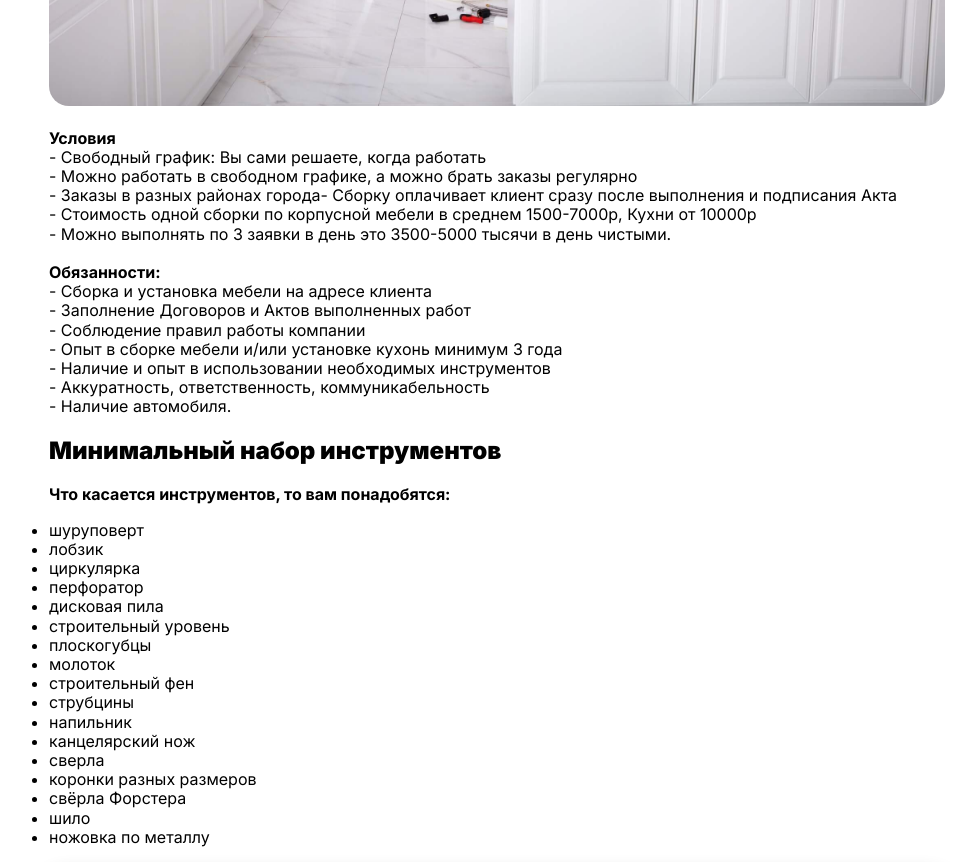
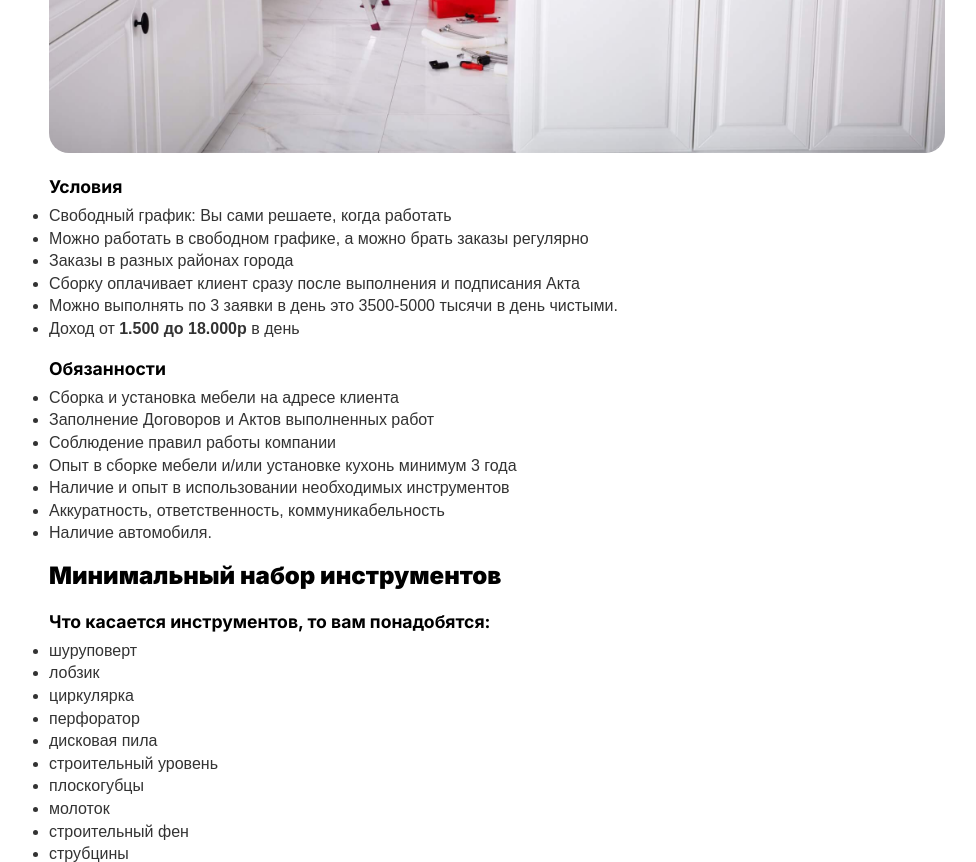
Before and after one commit to hellazazel/sbrokamebeli, a website: page app/pages/vacancy.html in a window 1280 px wide. Shown: the part 840-1702 px from the top of the page, without its empty margins (143-1119 px from the left). Drawn offline with Linux system fonts and the light colour scheme.

Commit message:
add_vacancy_button_close_redisign_page

```diff
--- a/app/js/vacancy.js
+++ b/app/js/vacancy.js
@@ -2,7 +2,7 @@ document.querySelector("#submit").addEventListener("click", (e) => {
   e.preventDefault();
 
   //ВВЕДИТЕ ДЕЙСТВУЮЩИЙ НОМЕР WHATSAPP:
-  const phone__number = "+7-951-146-41-96";
+  const phone__number = "+7-904-084-88-52";
 
   const master = document.querySelector("#master").value; // переменная
   const old = document.querySelector("#old").value;
--- a/app/pages/vacancy.html
+++ b/app/pages/vacancy.html
@@ -14,6 +14,11 @@
 <body>
 
   <section class="vacancy">
+    <div class="vacancy__close-button">
+      <a class="articles__close-link" href="https://sborkamebelispb.ru/">
+        <p class="articles__close-btn">✖</p>
+      </a>
+    </div>
     <h1 class="vacancy__title">Вакансия сборщик мебели </h1>
 
     <h2 class="vacancy__subtitle-blue">Ищите подработку сборщиком мебели ?</h2>
@@ -23,38 +28,47 @@
       Приглашаем вас на работу в штат или на подработку.<br>
     </p>
 
-    <p class="vacancy__text">Если вы:</p>
+    <p class="vacancy__text"><span class="vacancy__text-bold">Если вы:</span></p>
     <ul class="vacancy__list">
       <li class="vacancy__item">Ответственный</li>
       <li class="vacancy__item">Не привыкли опаздывать</li>
       <li class="vacancy__item">Есть собственный автомобиль</li>
       <li class="vacancy__item">С личным инструментом </li>
-      <li class="vacancy__item">С опытом в сборке корпусной мебели или кухоннных гарнитуров</li>
+      <li class="vacancy__item">С опытом в сборке корпусной мебели или кухонных гарнитуров</li>
     </ul>
 
     <img class="vacancy__img" src="/app/images/src/blog/Мастер.jpeg" alt="" />
 
     <p class="vacancy__text">
-      <span class="vacancy__text-bold">Условия</span><br>
-      - Свободный график: Вы сами решаете, когда работать<br>
-      - Можно работать в свободном графике, а можно брать заказы регулярно<br>
-      - Заказы в разных районах города- Сборку оплачивает клиент сразу после выполнения и подписания Акта<br>
-      - Стоимость одной сборки по корпусной мебели в среднем 1500-7000р, Кухни от 10000р<br>
-      - Можно выполнять по 3 заявки в день это 3500-5000 тысячи в день чистыми. <br><br>
-      <span class="vacancy__text-bold">Обязанности:</span><br>
-      - Сборка и установка мебели на адресе клиента<br>
-      - Заполнение Договоров и Актов выполненных работ<br>
-      - Соблюдение правил работы компании<br>
-      - Опыт в сборке мебели и/или установке кухонь минимум 3 года<br>
-      - Наличие и опыт в использовании необходимых инструментов<br>
-      - Аккуратность, ответственность, коммуникабельность<br>
-      - Наличие автомобиля.
+      <span class="vacancy__text-bold">Условия</span>
     </p>
+    <ul>
+      <li class="vacancy__item">Свободный график: Вы сами решаете, когда работать</li>
+      <li class="vacancy__item">Можно работать в свободном графике, а можно брать заказы регулярно</li>
+      <li class="vacancy__item">Заказы в разных районах города</li>
+      <li class="vacancy__item">Сборку оплачивает клиент сразу после выполнения и подписания Акта</li>
+      <li class="vacancy__item">Можно выполнять по 3 заявки в день это 3500-5000 тысячи в день чистыми. </li>
+      <li class="vacancy__item">Доход от <span class="vacancy__text-bold">1.500 до 18.000р</span> в день</li>
+    </ul>
+
+    <p class="vacancy__text">
+      <span class="vacancy__text-bold">Обязанности</span>
+    </p>
+    <ul>
+      <li class="vacancy__item">Сборка и установка мебели на адресе клиента<br>
+      <li class="vacancy__item">Заполнение Договоров и Актов выполненных работ<br>
+      <li class="vacancy__item">Соблюдение правил работы компании<br>
+      <li class="vacancy__item">Опыт в сборке мебели и/или установке кухонь минимум 3 года<br>
+      <li class="vacancy__item">Наличие и опыт в использовании необходимых инструментов<br>
+      <li class="vacancy__item">Аккуратность, ответственность, коммуникабельность<br>
+      <li class="vacancy__item">Наличие автомобиля.
+    </ul>
+    </ul>
 
     <h2 class="vacancy__subtitle">Минимальный набор
       инструментов</h2>
-    <p class="vacancy__text"><span class="vacancy__text-bold">Что касается инструментов, то вам понадобятся:</span></p>
-    <br>
+    <p class="vacancy__text"><span class="vacancy__text-bold">Что касается инструментов, то вам понадобятся:</span>
+    </p>
     <ul class="vacancy__list">
       <li class="vacancy__item">шуруповерт</li>
       <li class="vacancy__item">лобзик</li>
--- a/vacancy.css
+++ b/vacancy.css
@@ -34,10 +34,16 @@ p {
   margin-top: 20px;
 }
 
-.vacancy {}
+.vacancy__close-button {
+  display: block;
+  width: fit-content;
+  position: absolute;
+  right: 60px;
+  top: 80px;
+}
 
 .vacancy__title {
-  font-family: 'Raleway';
+  font-family: "Raleway";
   font-weight: 900;
   font-size: 1.5em;
 }
@@ -54,7 +60,7 @@ p {
   font-family: "Neue soviet";
   font-weight: 300;
   color: rgba(0, 10, 255, 0.66);
-  font-size: 4em;
+  font-size: 5em;
   line-height: 0.8em;
   margin-top: 20px;
 
@@ -62,20 +68,18 @@ p {
     margin-top: 40px;
     font-size: 5em;
   }
-
 }
-
 
 .vacancy__text {
   font-family: "Inter";
   font-size: 0.8em;
   line-height: 1.2em;
+  margin-bottom: 10px;
 
   @media (min-width: 710px) {
-    font-size: 1em;
+    font-size: 1.1em;
   }
 }
-
 
 .vacancy__list {
   font-family: "Inter";
@@ -89,13 +93,20 @@ p {
 
 .vacancy__item {
   font-family: "Inter";
-  font-size: 1em;
+  font-size: 0.8em;
   list-style: disc;
-  line-height: 1.2em;
+  line-height: 1.1em;
+  margin-bottom: 5px;
+  font-family: Arial, sans-serif;
+  color: #333;
 
   @media (min-width: 710px) {
     font-size: 1em;
   }
+}
+
+.vacancy__item ul {
+  margin-left: 20px;
 }
 
 .vacancy__img {
@@ -162,7 +173,7 @@ p {
 
 .form {
   font-family: "Blogger Sans";
-  font-size: 1.2e, ;
+  font-size: 1.2e;
   padding: 20px;
   max-width: 70vw;
 }
@@ -198,8 +209,6 @@ p {
   display: block;
 }
 
-
-
 .form__input {
   width: 100%;
   padding: 10px;
@@ -209,7 +218,7 @@ p {
   font-family: "Blogger Sans";
   font-size: 1.2em;
   border: black solid 1px;
-  box-sizing: border-box
+  box-sizing: border-box;
 }
 
 .form__input:focus {
```
Also changed, not shown: vacancy.html (+31 -17 lines).
